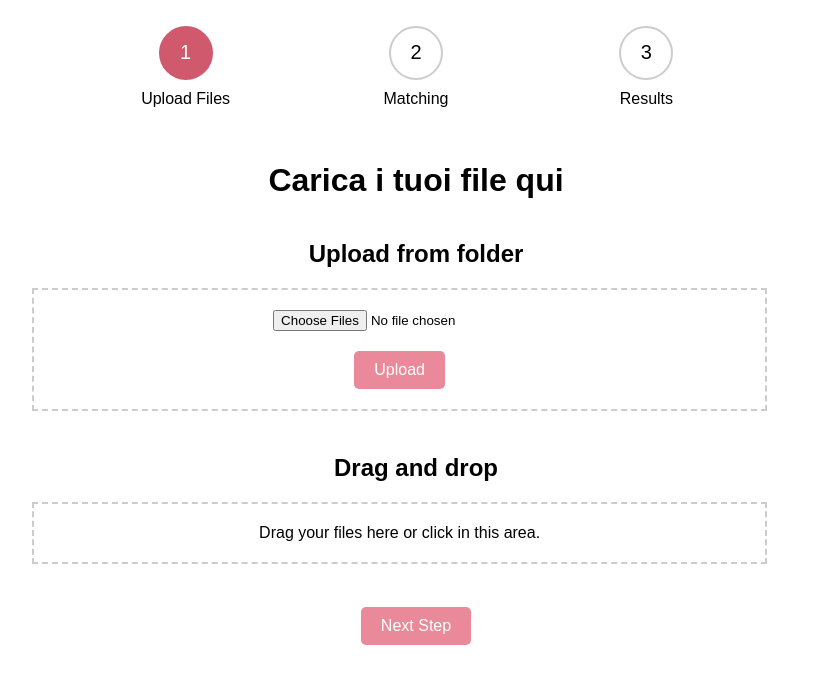
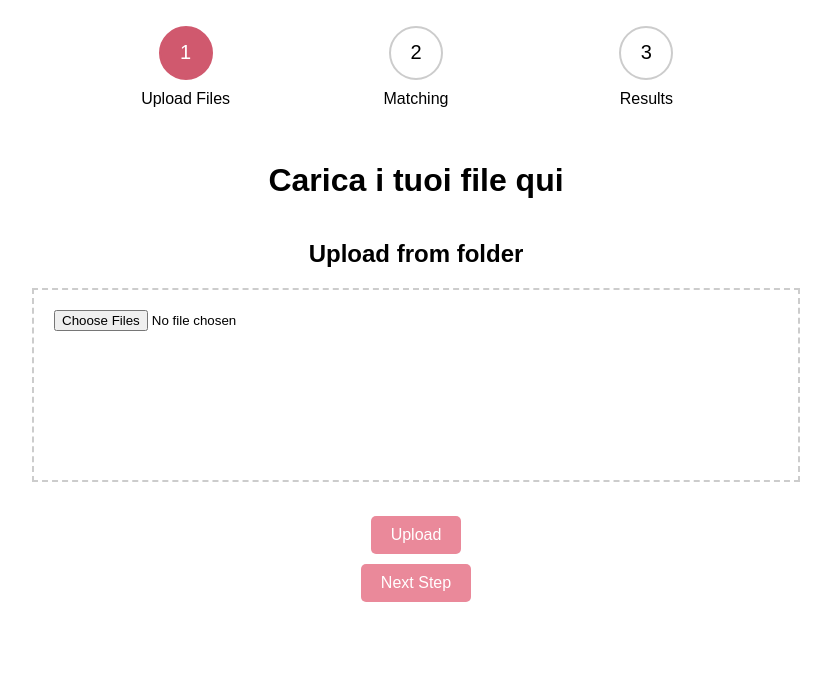
Before and after one commit to elisacatena/ProgettoFinale-idd, a Flask app: page /upload.html in a window 1280 px wide. Shown: the top 684 px of the page, without its empty margins (224-1055 px from the left). Run offline with Flask 3, Linux system fonts and the light colour scheme; parts of the project's set-up code (start-up, migrations or seed data) failed here and were passed over.

Commit message:
modifiche css

```diff
--- a/final/static/css/uploadFiles.css
+++ b/final/static/css/uploadFiles.css
@@ -141,6 +141,7 @@ h1 {
 
 #btn-container {
   text-align: center; /* Centra il contenuto orizzontalmente */
+  margin-top: 5%;
 }
 
 #btn-container button {
@@ -168,8 +169,8 @@ h1 {
 .dashed-border {
   border: 2px dashed #ccc;
   padding: 20px;
-  margin-bottom: 3%; /* Aggiunge spazio sotto il riquadro */
-  width: 90%;
+  margin-bottom: 3%;
+  height: 150px;
   display: flex;
   justify-content: center;
 }
@@ -182,3 +183,8 @@ h1 {
   text-align: center;
   width: 100%;
 }
+
+#form {
+  width: 100%;
+  height: 100%;
+}
--- a/final/templates/uploadFiles.html
+++ b/final/templates/uploadFiles.html
@@ -67,21 +67,18 @@
         <div class="upload-section">
             <h2>Upload from folder</h2>
             <div class="dashed-border">
-                <form action="http://localhost:5000/uploader" method="POST" enctype="multipart/form-data">
-                    <input type="file" name="file" multiple />
+                <form action="http://localhost:5000/uploader" method="POST" enctype="multipart/form-data" id="form">
+                    <div style="height: 100%; width: 100%;">
+                        <input type="file" name="file" multiple style="height: 100%; width: 100%;"/>
+                    </div>
                     <div id="btn-container">
                         <button type="submit">Upload</button>
                     </div>
+
                 </form>
             </div>
         </div>
 
-        <div class="drag-section">
-            <h2>Drag and drop</h2>
-            <div class="dashed-border">
-                <p>Drag your files here or click in this area.</p>
-            </div>
-        </div>
         <div id="btn-container">
             <button type="button" onclick="nextStepFromButton(1)">Next Step</button>
         </div>
```
